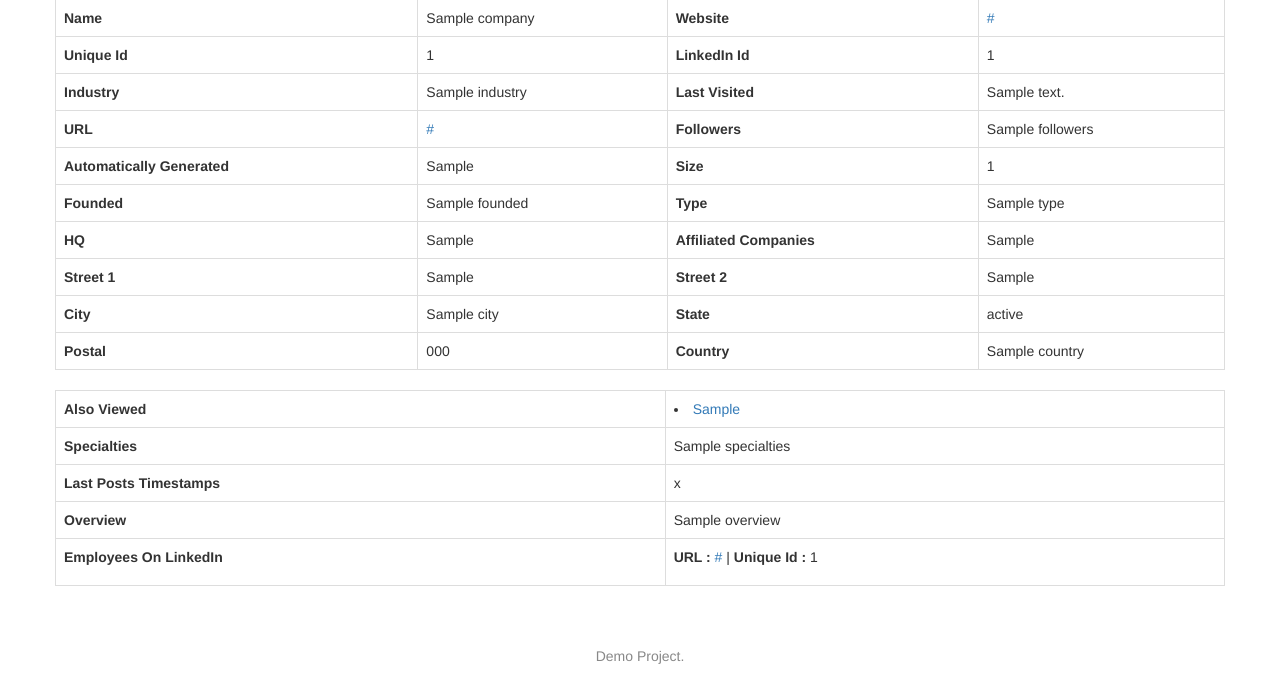
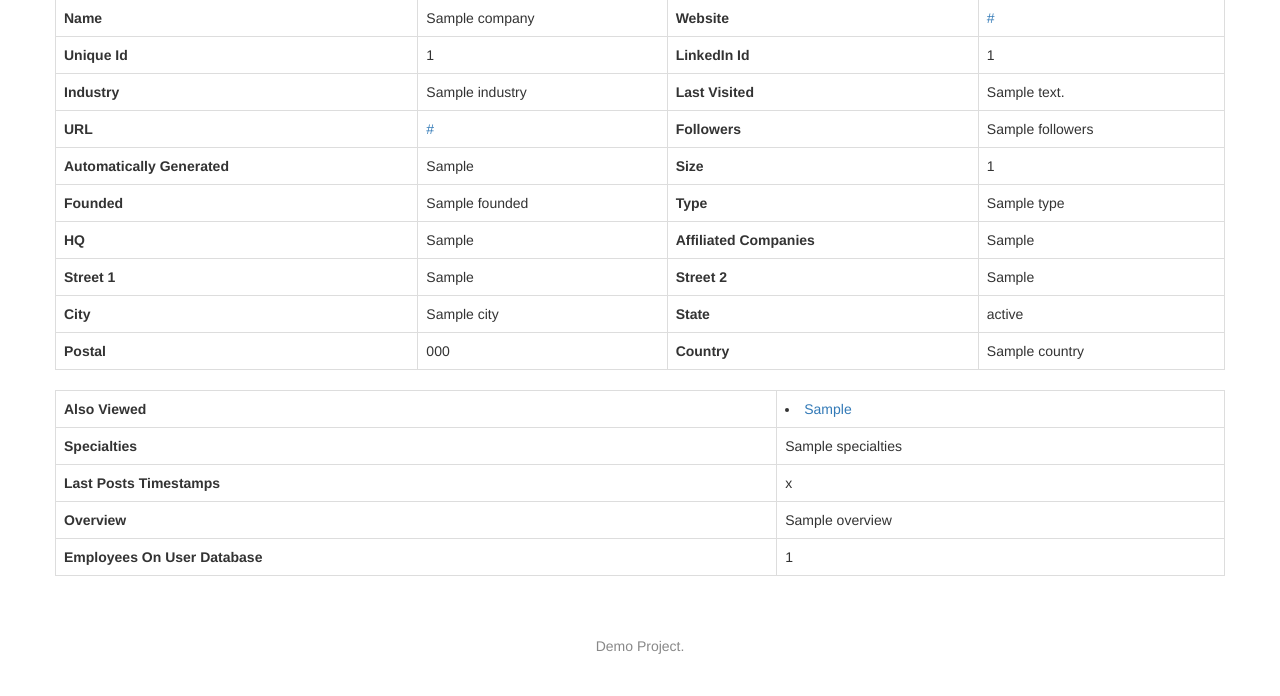
Before and after one commit to golden-eagle-it-technologies/Python-django-mongo, a Django app: template templates/companies/show.html in a window 1280 px wide. Shown: the part 122-818 px from the top of the page. After the commit the page ends 776 px from the top, so only its background shows below. Run offline with Django 3.2, Linux system fonts and the light colour scheme; the template is opened without the code that fills it: most values are stand-ins (such as "Sample title", 1, 10 or a date in 2020); some libraries are stand-ins or nearby versions.

Commit message:
add users count in company

```diff
--- a/templates/companies/index.html
+++ b/templates/companies/index.html
@@ -75,6 +75,7 @@
           <th>Country</th>
           <th>Last Visited</th>
           <th>Is System</th>
+          <th>Number of Users</th>
         </tr>
       </thead>
       <tbody>
@@ -96,6 +97,7 @@
             <td>{{ company.country }}</td>
             <td>{{ company.last_visited }}</td>
             <td>{{ company.is_system }}</td>
+            <td>{{ company.users_count }}</td>
           </tr>
         {% endfor %}
       </tbody>
--- a/templates/companies/show.html
+++ b/templates/companies/show.html
@@ -83,19 +83,8 @@
           <th>Overview</th><td>{{ company.overview }}</td>
         </tr>
         <tr>
-          <th>Employees On LinkedIn</th>
-          <td>
-            {% if company.employees_on_linkedin %}
-              {% for emp in company.employees_on_linkedin %}
-                <p>
-                  <strong>URL : </strong><a href="{{ emp.url }}">{{ emp.url }}</a> |
-                  <strong>Unique Id : </strong>{{ emp.unique_id }}
-                </p>
-              {% endfor %}
-            {% else %}
-              None
-            {% endif %}
-          </td>
+          <th>Employees On User Database</th>
+          <td>{{ company.users_count }}</td>
         </tr>
       </tbody>
     </table>
--- a/templates/users/current_experience.html
+++ b/templates/users/current_experience.html
@@ -14,6 +14,7 @@
         <th rowspan="2">User Industry</th>
         <th rowspan="2">Current User Industry</th>
         <th rowspan="2">Company Industry</th>
+        <th rowspan="2">Company Name</th>
       </tr>
       <tr>
         <th>Year</th>
@@ -41,6 +42,7 @@
           <td>{{ user.industry|title }}</td>
           <td>{{ user.current_industry|title }}</td>
           <td>{{ user.latest_experience.company.industry|title }}</td>
+          <td><a href="/companies/detail/{{ user.latest_experience.company.id }}" target="_blank">{{ user.latest_experience.company.name|title }}</a></td>
         </tr>
       {% endfor %}
     </tbody>
```
Also changed, not shown: companies/models.py (+13 -0 lines).
